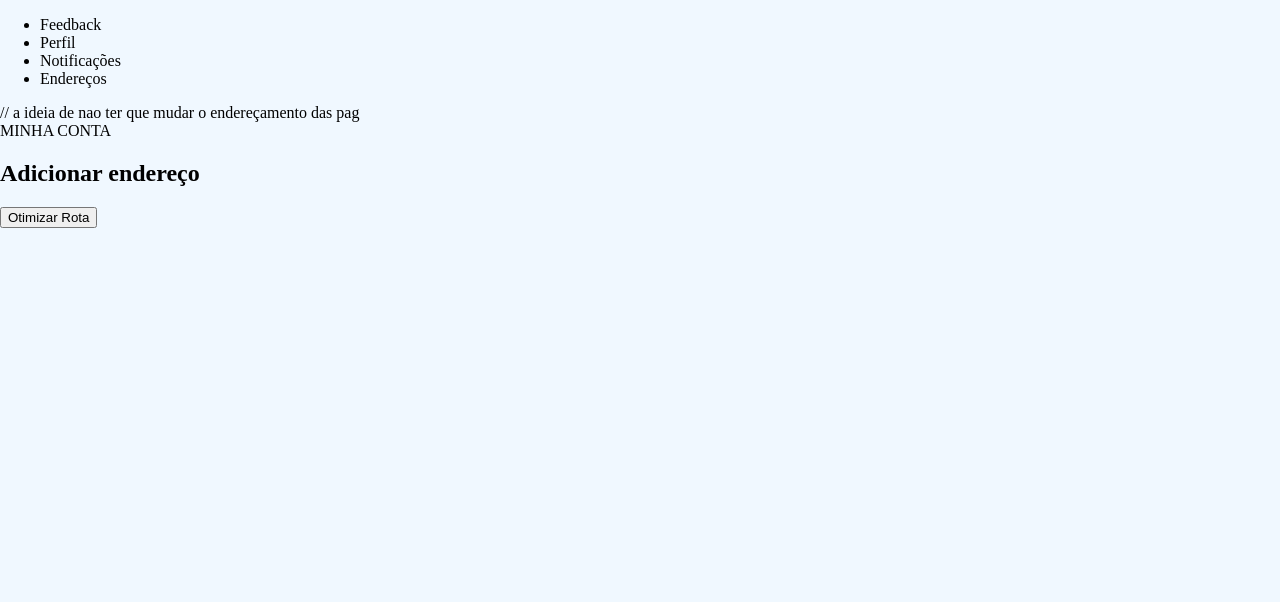
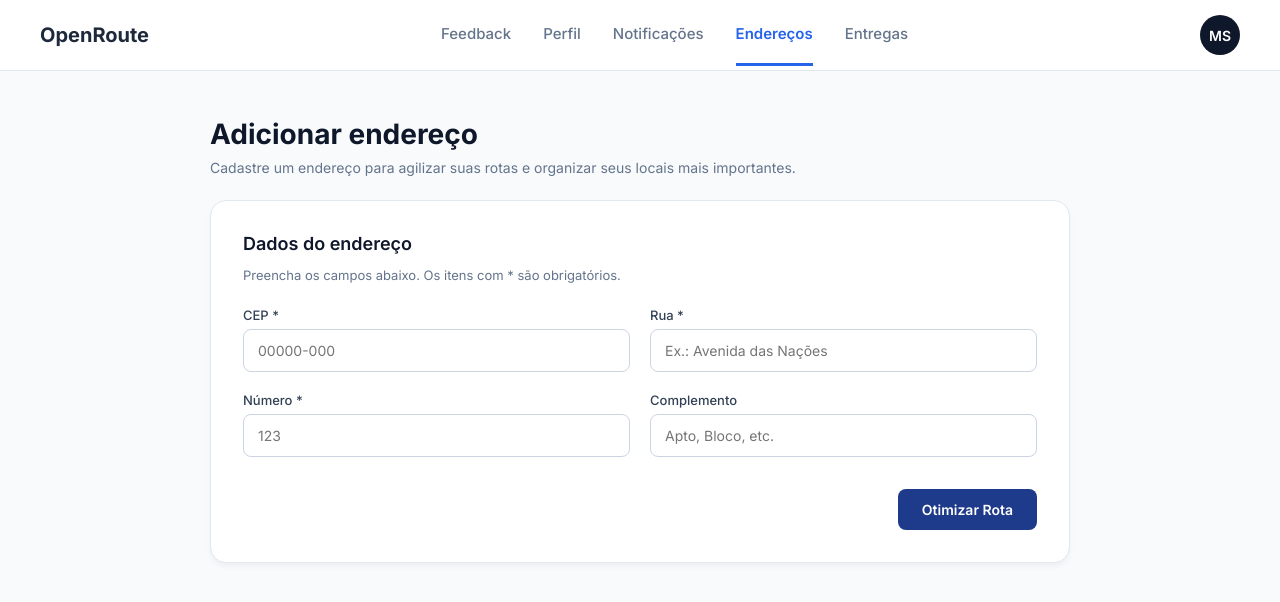
Before and after one commit to FGA0138-MDS-Ajax/2026.2-T02-Turing, an Angular app in the folder frontend/: page /painel-motorista in a window 1280 px wide. Shown: the top 602 px of the page. Built offline with nearby package versions, Linux system fonts and the light colour scheme.

Commit message:
adicionando a padronização no painel de motorista

```diff
--- a/frontend/src/app/pages/home/home.component.ts
+++ b/frontend/src/app/pages/home/home.component.ts
@@ -1,10 +1,12 @@
 import { Component } from '@angular/core';
-import { Router } from '@angular/router';
+import { CommonModule } from '@angular/common';
+import { RouterLink } from '@angular/router';
 import { HeaderComponent } from '../../components/header/header.component';
 
 @Component({
     selector: 'app-home',
-    imports: [HeaderComponent],
+    standalone: true,
+    imports: [CommonModule, RouterLink, HeaderComponent],
     templateUrl: './home.component.html',
     styleUrl: './home.component.css'
 })
--- a/frontend/src/app/pages/painel-motorista/painel-motorista.component.css
+++ b/frontend/src/app/pages/painel-motorista/painel-motorista.component.css
@@ -0,0 +1,408 @@
+/* importa a fonte inter do google fonts p/ padronizar a tipografia */
+@import url('https://fonts.googleapis.com/css2?family=Inter:wght@400;500;600;700&display=swap');
+
+* {
+  box-sizing: border-box;
+  font-family: 'Inter', sans-serif;
+}
+
+/* define o fundo geral do painel com altura minima de tela cheia */
+.painel-container {
+  min-height: 100vh;
+  background-color: #f8fafc;
+}
+
+/* ---------- NAVBAR ---------- */
+/* estiliza a barra superior dividindo o espaço entre logo, links e perfil */
+.navbar {
+  display: flex;
+  justify-content: space-between;
+  align-items: center;
+  background-color: #ffffff;
+  padding: 15px 40px;
+  border-bottom: 1px solid #e2e8f0;
+}
+
+.logo-area {
+  display: flex;
+  align-items: center;
+  gap: 8px;
+  font-weight: 700;
+  font-size: 20px;
+  color: #1e293b;
+}
+
+.nav-links {
+  display: flex;
+  gap: 32px;
+}
+
+.nav-links span {
+  cursor: pointer;
+  color: #64748b;
+  font-weight: 500;
+  font-size: 15px;
+  padding-bottom: 20px;
+  margin-bottom: -20px;
+  position: relative;
+  transition: color 0.2s;
+}
+
+.nav-links span:hover {
+  color: #1e3a8a;
+}
+
+/* estiliza a aba q tá ativa com cor azul e uma linha embaixo */
+.nav-links span.active {
+  color: #2563eb;
+  font-weight: 600;
+  border-bottom: 3px solid #2563eb;
+}
+
+/* ---------- PERFIL / AVATAR ---------- */
+.user-profile-container {
+  position: relative;
+}
+
+/* bolinha preta com as iniciais do motorista q funciona como botao */
+.avatar {
+  background-color: #0f172a;
+  color: white;
+  width: 40px;
+  height: 40px;
+  border-radius: 50%;
+  display: flex;
+  align-items: center;
+  justify-content: center;
+  font-weight: 600;
+  font-size: 14px;
+  cursor: pointer;
+}
+
+/* caixinha flutuante do menu dropdown q aparece ao clicar no avatar */
+.dropdown-menu {
+  position: absolute;
+  top: 50px;
+  right: 0;
+  min-width: 160px;
+  background: #ffffff;
+  border: 1px solid #e2e8f0;
+  border-radius: 8px;
+  box-shadow: 0 4px 12px rgba(0, 0, 0, 0.08);
+  padding: 8px 0;
+  z-index: 10;
+}
+
+.dropdown-menu a {
+  display: block;
+  padding: 10px 16px;
+  font-size: 14px;
+  color: #334155;
+  text-decoration: none;
+}
+
+.dropdown-menu a:hover {
+  background: #f1f5f9;
+}
+
+.dropdown-menu hr {
+  border: none;
+  border-top: 1px solid #e2e8f0;
+  margin: 4px 0;
+}
+
+.dropdown-menu .logout {
+  color: #dc2626;
+}
+
+/* ---------- CONTEÚDO ---------- */
+/* centraliza o conteudo principal no meio da pagina com largura maxima */
+.conteudo {
+  max-width: 900px;
+  margin: 40px auto;
+  padding: 0 20px;
+}
+
+.section-header {
+  display: flex;
+  justify-content: space-between;
+  align-items: flex-start;
+  margin-bottom: 24px;
+}
+
+.sub-titulo {
+  font-size: 11px;
+  font-weight: 700;
+  color: #2563eb;
+  letter-spacing: 1px;
+}
+
+h1 {
+  font-size: 28px;
+  font-weight: 700;
+  color: #0f172a;
+  margin: 6px 0 8px 0;
+}
+
+.descricao {
+  color: #64748b;
+  font-size: 14px;
+  margin: 0;
+}
+
+/* ---------- FORMULÁRIO ---------- */
+.card-formulario {
+  background: #ffffff;
+  border: 1px solid #e2e8f0;
+  border-radius: 16px;
+  padding: 32px;
+  box-shadow: 0 4px 6px -1px rgba(0, 0, 0, 0.05);
+}
+
+.card-formulario h3 {
+  font-size: 18px;
+  font-weight: 600;
+  color: #0f172a;
+  margin: 0 0 4px 0;
+}
+
+.card-desc {
+  font-size: 13px;
+  color: #64748b;
+  margin-bottom: 24px;
+}
+
+.form-grid {
+  display: grid;
+  grid-template-columns: 1fr 1fr;
+  gap: 20px;
+}
+
+.input-group {
+  display: flex;
+  flex-direction: column;
+  gap: 6px;
+}
+
+.input-group label {
+  font-size: 13px;
+  font-weight: 500;
+  color: #334155;
+}
+
+.input-group input {
+  padding: 12px 14px;
+  border: 1px solid #cbd5e1;
+  border-radius: 8px;
+  font-size: 14px;
+  color: #0f172a;
+  outline: none;
+  transition: border-color 0.2s;
+}
+
+.input-group input:focus {
+  border-color: #2563eb;
+  box-shadow: 0 0 0 3px rgba(37, 99, 235, 0.1);
+}
+
+/* ---------- BOTÃO ---------- */
+.acoes-footer {
+  margin-top: 32px;
+  display: flex;
+  justify-content: flex-end;
+}
+
+.btn-otimizar {
+  background-color: #1e3a8a;
+  color: white;
+  border: none;
+  padding: 12px 24px;
+  font-size: 14px;
+  font-weight: 600;
+  border-radius: 8px;
+  cursor: pointer;
+  transition: background-color 0.2s;
+}
+
+.btn-otimizar:hover {
+  background-color: #1e40af;
+}
+
+/* ---------- ESTILOS DA ABA DE ENTREGAS ---------- */
+.lista-entregas {
+  display: flex;
+  flex-direction: column;
+  gap: 16px;
+}
+
+.card-entrega {
+  background: #ffffff;
+  border: 1px solid #e2e8f0;
+  border-radius: 12px;
+  padding: 24px;
+  display: flex;
+  justify-content: space-between;
+  align-items: center;
+  box-shadow: 0 2px 4px rgba(0, 0, 0, 0.02);
+}
+
+.entrega-header-card {
+  display: flex;
+  align-items: center;
+  gap: 12px;
+  margin-bottom: 8px;
+}
+
+.entrega-header-card h3 {
+  font-size: 16px;
+  font-weight: 600;
+  color: #0f172a;
+  margin: 0;
+}
+
+.endereco-texto {
+  font-size: 14px;
+  color: #475569;
+  margin: 4px 0;
+}
+
+.detalhes-meta {
+  font-size: 12px;
+  color: #94a3b8;
+  margin: 0;
+}
+
+/* cores dinamicas p/ os badges de status da entrega */
+.badge-status {
+  font-size: 11px;
+  font-weight: 600;
+  padding: 4px 10px;
+  border-radius: 20px;
+  text-transform: uppercase;
+}
+
+.badge-status.pendente {
+  background-color: #fef3c7;
+  color: #d97706;
+}
+
+.badge-status.em-trânsito {
+  background-color: #e0f2fe;
+  color: #0284c7;
+}
+
+.badge-status.concluída {
+  background-color: #dcfce7;
+  color: #16a34a;
+}
+
+.entrega-acoes {
+  display: flex;
+  flex-direction: column;
+  gap: 10px;
+  align-items: flex-end;
+}
+
+.select-group {
+  display: flex;
+  align-items: center;
+  gap: 8px;
+  font-size: 12px;
+  color: #64748b;
+}
+
+.select-group select {
+  padding: 6px 10px;
+  border: 1px solid #cbd5e1;
+  border-radius: 6px;
+  font-size: 13px;
+  background: #fff;
+  cursor: pointer;
+}
+
+.btn-ocorrencia {
+  background-color: #fef2f2;
+  color: #dc2626;
+  border: 1px solid #fecaca;
+  padding: 8px 12px;
+  font-size: 13px;
+  font-weight: 600;
+  border-radius: 6px;
+  cursor: pointer;
+}
+
+.btn-ocorrencia:hover {
+  background-color: #fee2e2;
+}
+
+/* ---------- MODAL DE OCORRÊNCIA ---------- */
+.modal-overlay {
+  position: fixed;
+  top: 0;
+  left: 0;
+  width: 100%;
+  height: 100%;
+  background: rgba(0, 0, 0, 0.4);
+  display: flex;
+  justify-content: center;
+  align-items: center;
+  z-index: 1000;
+}
+
+.modal-card {
+  background: #ffffff;
+  padding: 24px;
+  border-radius: 12px;
+  width: 400px;
+  box-shadow: 0 10px 25px rgba(0, 0, 0, 0.1);
+}
+
+.modal-card h3 {
+  margin-top: 0;
+  color: #0f172a;
+  font-size: 18px;
+}
+
+.modal-card p {
+  font-size: 13px;
+  color: #64748b;
+  margin-bottom: 12px;
+}
+
+.modal-card textarea {
+  width: 100%;
+  height: 90px;
+  padding: 10px;
+  border: 1px solid #cbd5e1;
+  border-radius: 6px;
+  font-size: 13px;
+  resize: none;
+  outline: none;
+  margin-bottom: 16px;
+}
+
+.modal-botoes {
+  display: flex;
+  justify-content: flex-end;
+  gap: 10px;
+}
+
+.btn-cancelar {
+  background: #f1f5f9;
+  color: #475569;
+  border: none;
+  padding: 8px 16px;
+  border-radius: 6px;
+  cursor: pointer;
+  font-weight: 500;
+}
+
+.btn-salvar {
+  background: #2563eb;
+  color: white;
+  border: none;
+  padding: 8px 16px;
+  border-radius: 6px;
+  cursor: pointer;
+  font-weight: 600;
+}
--- a/frontend/src/app/pages/painel-motorista/painel-motorista.component.html
+++ b/frontend/src/app/pages/painel-motorista/painel-motorista.component.html
@@ -1,48 +1,94 @@
-<!-- Menu Superior / Navbar (como no seu layout) -->
-<nav class="navbar">
+<!-- container principal do painel -->
+<div class="painel-container">
 
-  <ul class="nav-links">
-    <li [class.active]="abaAtiva === 'feedback'" (click)="selecionarAba('feedback')">Feedback</li>
-    <li [class.active]="abaAtiva === 'perfil'" (click)="selecionarAba('perfil')">Perfil</li>
-    <li [class.active]="abaAtiva === 'notificacoes'" (click)="selecionarAba('notificacoes')">Notificações</li>
-    <li [class.active]="abaAtiva === 'enderecos'" (click)="selecionarAba('enderecos')">Endereços</li>
-  </ul>
-</nav>
+  <!-- barra superior de navegação -->
+  <header class="navbar">
+    <div class="logo-area">
+      <span class="logo-texto">OpenRoute</span>
+    </div>
 
-// a ideia de nao ter que mudar o endereçamento das pag
-<main class="conteudo-principal">
+    <!-- links de navegação entre as abas -->
+    <nav class="nav-links">
+      <span [class.active]="abaAtiva === 'feedback'" (click)="selecionarAba('feedback')">Feedback</span>
+      <span [class.active]="abaAtiva === 'perfil'" (click)="selecionarAba('perfil')">Perfil</span>
+      <span [class.active]="abaAtiva === 'notificacoes'" (click)="selecionarAba('notificacoes')">Notificações</span>
+      <span [class.active]="abaAtiva === 'enderecos'" (click)="selecionarAba('enderecos')">Endereços</span>
+      <span [class.active]="abaAtiva === 'entregas'" (click)="selecionarAba('entregas')">Entregas</span>
+    </nav>
 
-  @if (abaAtiva === 'feedback') {
-    <section>
-      <h2>Enviar Feedback</h2>
-    </section>
-  }
+    <!-- menu de perfil do usuario -->
+    <div class="user-profile-container">
+      <div class="avatar" (click)="toggleMenuPerfil()">
+        <span>MS</span>
+      </div>
 
-  @if (abaAtiva === 'perfil') {
-    <section>
-      <h2>Perfil do Motorista</h2>
-    </section>
-  }
+      <div class="dropdown-menu" *ngIf="menuPerfilAberto">
+        <a href="#" (click)="$event.preventDefault(); selecionarAba('perfil'); menuPerfilAberto = false">Meu Perfil</a>
+        <a href="#" (click)="$event.preventDefault(); abrirConfiguracoes()">Configurações</a>
+        <hr>
+        <a href="#" class="logout" (click)="$event.preventDefault(); sair()">Sair</a>
+      </div>
+    </div>
+  </header>
 
-  @if (abaAtiva === 'notificacoes') {
-    <section>
-      <h2>Suas Notificações</h2>
-    </section>
-  }
+  <!-- conteudo principal q muda conforme a aba -->
+  <main class="conteudo">
 
-  @if (abaAtiva === 'enderecos') {
-    <section>
-      <span>MINHA CONTA</span>
-      <h2>Adicionar endereço</h2>
+    <!-- aba de endereços -->
+    <div *ngIf="abaAtiva === 'enderecos'" class="tab-content">
+      <div class="section-header">
+        <div>
+          <h1>Adicionar endereço</h1>
+          <p class="descricao">Cadastre um endereço para agilizar suas rotas e organizar seus locais mais importantes.</p>
+        </div>
+      </div>
 
-      <form>
+      <div class="card-formulario">
+        <h3>Dados do endereço</h3>
+        <p class="card-desc">Preencha os campos abaixo. Os itens com * são obrigatórios.</p>
 
-        <!-- Botão para navegar para a tela com o mapa/OSRM -->
-        <button type="button" routerLink="/rota-otimizada" class="btn-otimizar">
-          Otimizar Rota
-        </button>
-      </form>
-    </section>
-  }
+        <form class="form-grid">
+          <div class="input-group">
+            <label>CEP *</label>
+            <input type="text" placeholder="00000-000">
+          </div>
+          <div class="input-group">
+            <label>Rua *</label>
+            <input type="text" placeholder="Ex.: Avenida das Nações">
+          </div>
 
-</main>
+          <div class="input-group">
+            <label>Número *</label>
+            <input type="text" placeholder="123">
+          </div>
+          <div class="input-group">
+            <label>Complemento</label>
+            <input type="text" placeholder="Apto, Bloco, etc.">
+          </div>
+        </form>
+
+        <div class="acoes-footer">
+          <button type="button" class="btn-otimizar" routerLink="/rota-otimizada">
+            Otimizar Rota
+          </button>
+        </div>
+      </div>
+    </div>
+
+    <!-- aba de entregas vazia, pronta p/ receber os dados reais depois -->
+    <div *ngIf="abaAtiva === 'entregas'" class="tab-content">
+      <div class="section-header">
+        <div>
+          <span class="sub-titulo">GESTÃO DE ROTAS</span>
+          <h1>Minhas Entregas</h1>
+          <p class="descricao">Acompanhe as entregas ativas, altere o status ou registre ocorrências.</p>
+        </div>
+      </div>
+
+      <div class="card-formulario">
+        <p class="card-desc">Nenhuma entrega cadastrada no momento.</p>
+      </div>
+    </div>
+
+  </main>
+</div>
--- a/frontend/src/app/pages/painel-motorista/painel-motorista.component.ts
+++ b/frontend/src/app/pages/painel-motorista/painel-motorista.component.ts
@@ -1,19 +1,41 @@
 import { Component } from '@angular/core';
 import { CommonModule } from '@angular/common';
+import { RouterLink } from '@angular/router';
+import { FormsModule } from '@angular/forms';
 
 @Component({
   selector: 'app-painel-motorista',
   standalone: true,
-  imports: [CommonModule],
+  imports: [CommonModule, RouterLink, FormsModule],
   templateUrl: './painel-motorista.component.html',
   styleUrls: ['./painel-motorista.component.css']
 })
 export class PainelMotoristaComponent {
-  //variaveis q o html busca
-  abaAtiva: 'feedback' | 'perfil' | 'notificacoes' | 'enderecos' = 'enderecos';
+  // guarda a aba atual
+  abaAtiva: string = 'enderecos';
 
-  // função q o html chama com o click
-  selecionarAba(aba: 'feedback' | 'perfil' | 'notificacoes' | 'enderecos') {
+  // controla o menu do perfil
+  menuPerfilAberto: boolean = false;
+
+  // muda a aba ativa
+  selecionarAba(aba: string) {
     this.abaAtiva = aba;
   }
+
+  // abre ou fecha o menu dropdown do perfil
+  toggleMenuPerfil() {
+    this.menuPerfilAberto = !this.menuPerfilAberto;
+  }
+
+  // acao de config
+  abrirConfiguracoes() {
+    this.menuPerfilAberto = false;
+    alert('Configurações');
+  }
+
+  // acao de logout
+  sair() {
+    this.menuPerfilAberto = false;
+    alert('Sair');
+  }
 }
```
